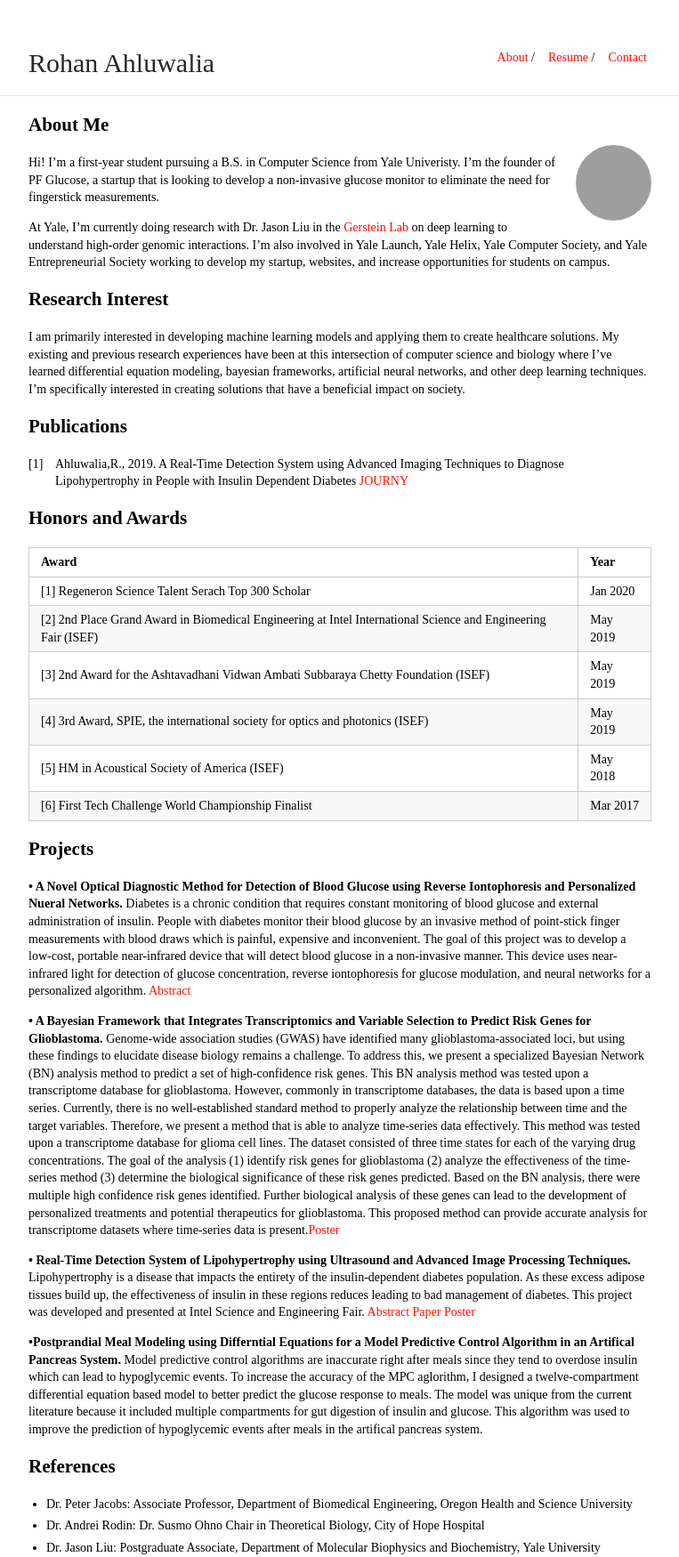
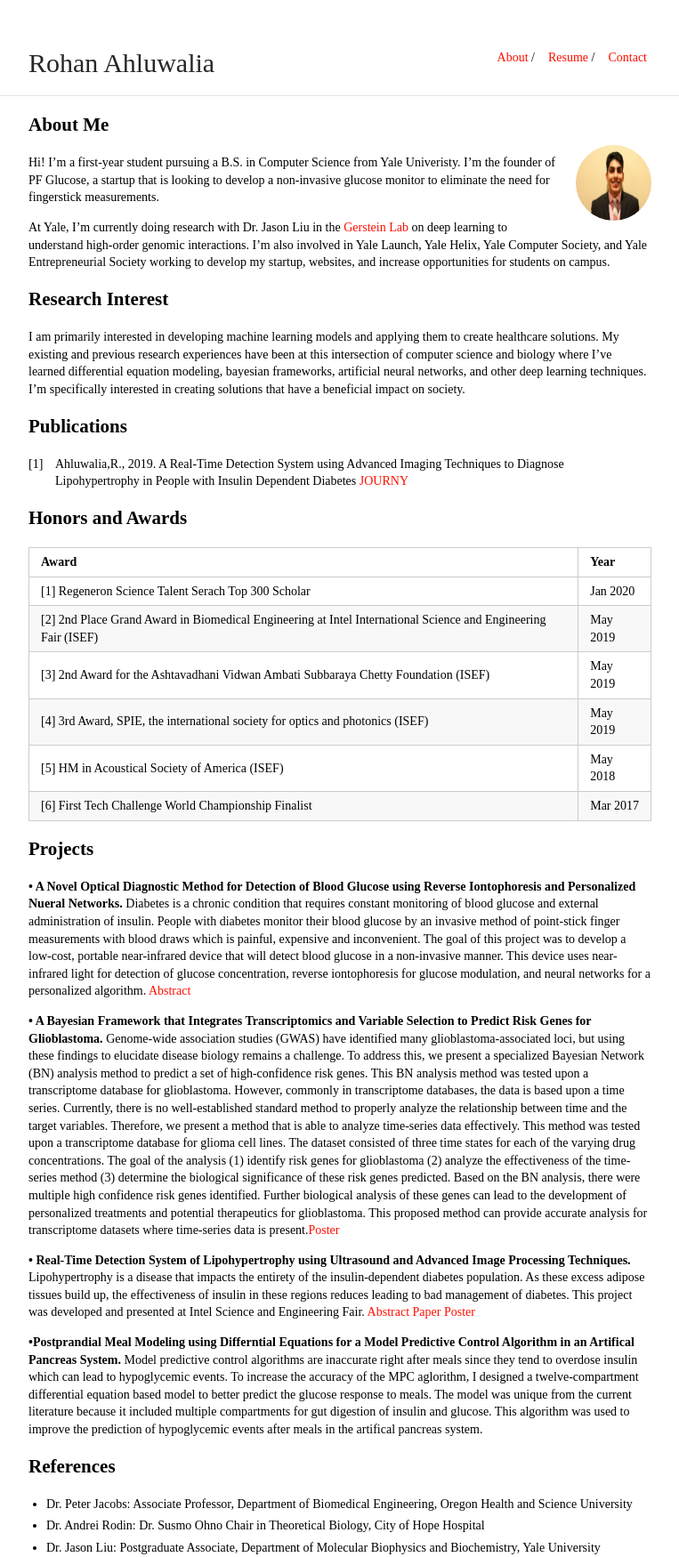
Before and after one commit to rohan-ahluwalia/rohan-ahluwalia.github.io, a Jekyll site: the page built from index.md, in a window 1280 px wide. Shown: the whole page at 89% size, without its empty margins (258-1021 px from the left). Built offline with Jekyll 4.4.1, drawn with Linux system fonts in a browser that asks for light colours; our own code applies the rules of GitHub Pages for plain Markdown files.

Commit message:
Update index.md

```diff
--- a/index.md
+++ b/index.md
@@ -4,7 +4,7 @@ layout: default
 
 ## About Me
 
-<img class="profile-picture" src="Ahluwalia,Rohan.png">
+<img class="profile-picture" src="download.png">
 
 Hi! I'm a first-year student pursuing a B.S. in Computer Science from Yale Univeristy. I'm the founder of PF Glucose, a startup that is looking to develop a non-invasive glucose monitor to eliminate the need for fingerstick measurements.
 
```
